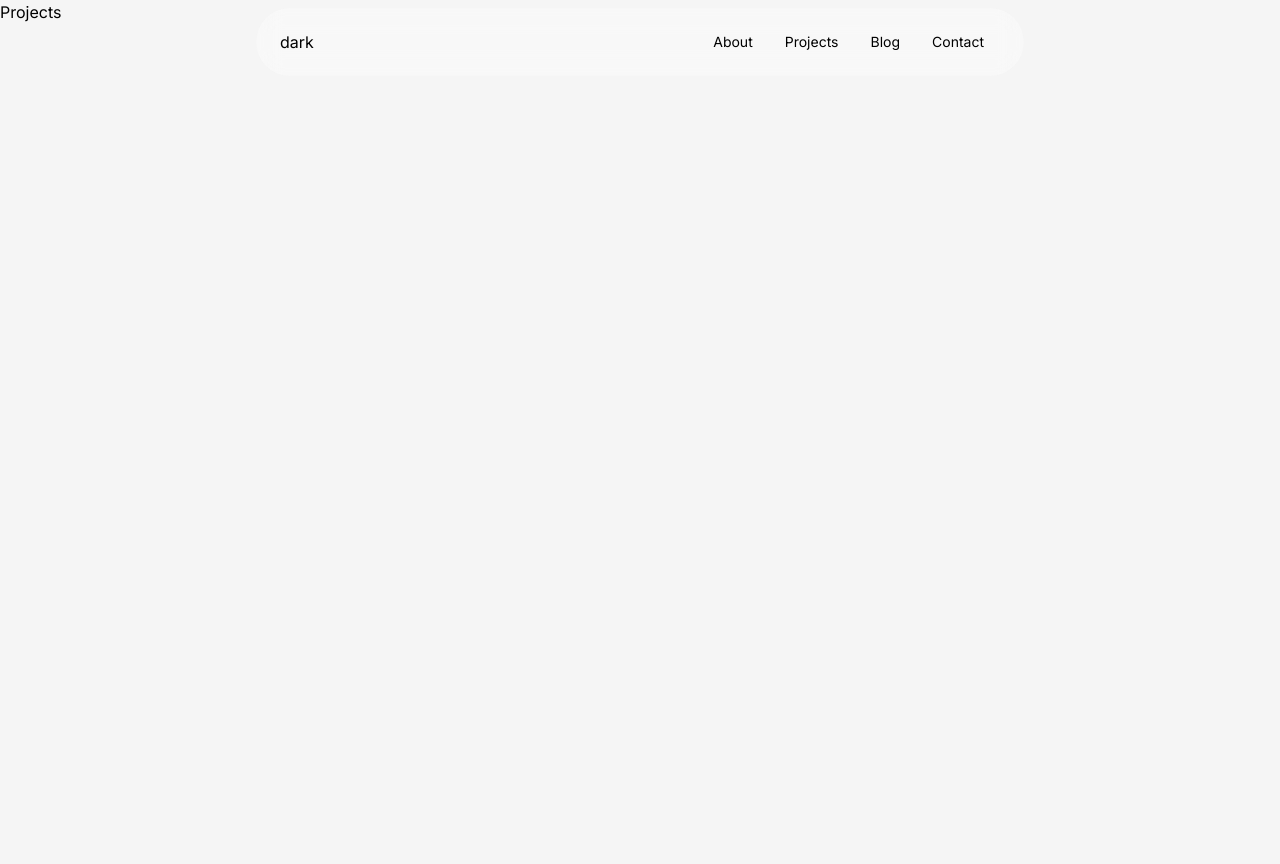
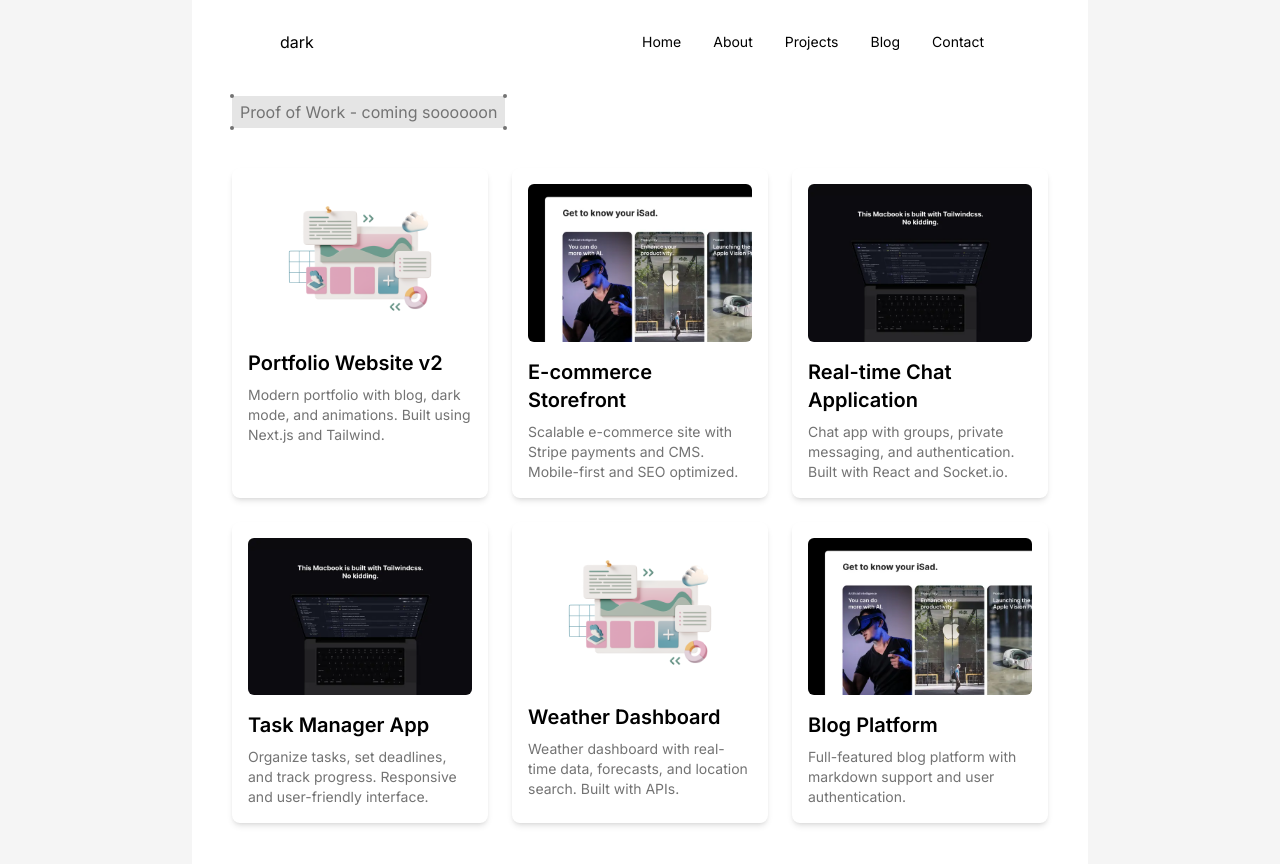
Before and after one commit to SalmanNajah/Portfolio, a Next.js app: page /projects in a window 1280 px wide. Shown: the top 864 px of the page. Before the commit the page ends 800 px from the top, so only its background shows below. Built offline with nearby package versions, Linux system fonts and the light colour scheme.

Commit message:
feat: add new projects page with all projects and added home navigation in navbar

```diff
--- a/src/app/projects/page.tsx
+++ b/src/app/projects/page.tsx
@@ -1,9 +1,83 @@
+import Container from '@/components/container'
+import Image from 'next/image';
 import React from 'react'
 
 const Projects = () => {
-  return (
-    <div>Projects</div>
-  )
+    const projects = [
+        {
+            title: "Portfolio Website v2",
+            description: "Modern portfolio with blog, dark mode, and animations. Built using Next.js and Tailwind.",
+            link: "https://github.com/yourusername/portfolio-v2",
+            image: "/image1.png",
+            skills: ["Next.js", "TypeScript", "Tailwind CSS", "Framer Motion", "Vercel"]
+        },
+        {
+            title: "E-commerce Storefront",
+            description: "Scalable e-commerce site with Stripe payments and CMS. Mobile-first and SEO optimized.",
+            link: "https://github.com/yourusername/ecommerce-storefront",
+            image: "/image2.png",
+            skills: ["React", "Next.js", "Stripe", "Sanity.io", "Redux Toolkit"]
+        },
+        {
+            title: "Real-time Chat Application",
+            description: "Chat app with groups, private messaging, and authentication. Built with React and Socket.io.",
+            link: "https://github.com/yourusername/realtime-chat-app",
+            image: "/image3.png",
+            skills: ["React", "Node.js", "Socket.io", "Express", "MongoDB"]
+        },
+        {
+            title: "Task Manager App",
+            description: "Organize tasks, set deadlines, and track progress. Responsive and user-friendly interface.",
+            link: "https://github.com/yourusername/task-manager-app",
+            image: "/image3.png",
+            skills: ["React", "Redux", "TypeScript", "Firebase"]
+        },
+        {
+            title: "Weather Dashboard",
+            description: "Weather dashboard with real-time data, forecasts, and location search. Built with APIs.",
+            link: "https://github.com/yourusername/weather-dashboard",
+            image: "/image1.png",
+            skills: ["React", "OpenWeatherMap API", "Tailwind CSS"]
+        },
+        {
+            title: "Blog Platform",
+            description: "Full-featured blog platform with markdown support and user authentication.",
+            link: "https://github.com/yourusername/blog-platform",
+            image: "/image2.png",
+            skills: ["Next.js", "TypeScript", "Prisma", "PostgreSQL"]
+        }
+    ]
+
+    // some tweaking in the side heading is required
+ return (
+  <div>
+    <Container className="md:pt-24 pt-3 min-h-[200vh]">
+      <div className="relative inline-block text-base mb-6 bg-neutral-200 dark:bg-neutral-800 text-secondary px-2 py-1">
+        Proof of Work - coming soooooon
+        <div className="absolute -top-0.5 -left-0.5 w-1 h-1 rounded-full bg-secondary"></div>
+        <div className="absolute -top-0.5 -right-0.5 w-1 h-1 rounded-full bg-secondary"></div>
+        <div className="absolute -bottom-0.5 -left-0.5 w-1 h-1 rounded-full bg-secondary"></div>
+        <div className="absolute -bottom-0.5 -right-0.5 w-1 h-1 rounded-full bg-secondary"></div>
+      </div>
+
+      <div className="grid grid-cols-1 sm:grid-cols-2 md:grid-cols-3 gap-6 mt-4">
+        {projects.map((item, idx) => (
+          <div key={idx} className="bg-white p-4 rounded-lg shadow-md">
+            <Image
+              src={item.image}
+              alt={item.title}
+              width={300}
+              height={200}
+              className="mb-4 rounded-md"
+            />
+            <h2 className="text-xl font-semibold mb-2">{item.title}</h2>
+            <p className="text-sm text-secondary">{item.description}</p>
+          </div>
+        ))}
+      </div>
+    </Container>
+  </div>
+);
 }
 
 export default Projects
--- a/src/components/container.tsx
+++ b/src/components/container.tsx
@@ -9,7 +9,7 @@ type ContainerProps = {
 const Container = ({ children, className }: ContainerProps) => {
     return (
         <>
-            <div className={cn("max-w-4xl w-full mx-auto bg-white px-4 md:px-10", className)}>{children}</div>
+            <div className={cn("max-w-4xl w-full mx-auto bg-white px-4 md:px-10 min-h-full", className)}>{children}</div>
         </>
     )
 }
--- a/src/components/navbar/index.tsx
+++ b/src/components/navbar/index.tsx
@@ -9,6 +9,10 @@ const Navbar = () => {
   const [scrolled, setScrolled] = useState<boolean>(false);
   const { scrollY } = useScroll();
   const navItems = [
+    {
+      title: 'Home',
+      href: '/'
+    },
     {
       title: 'About',
       href: '/about'
```
